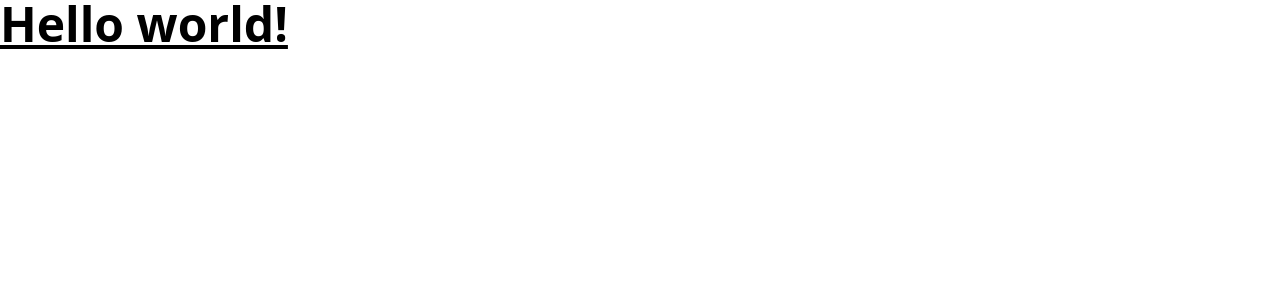
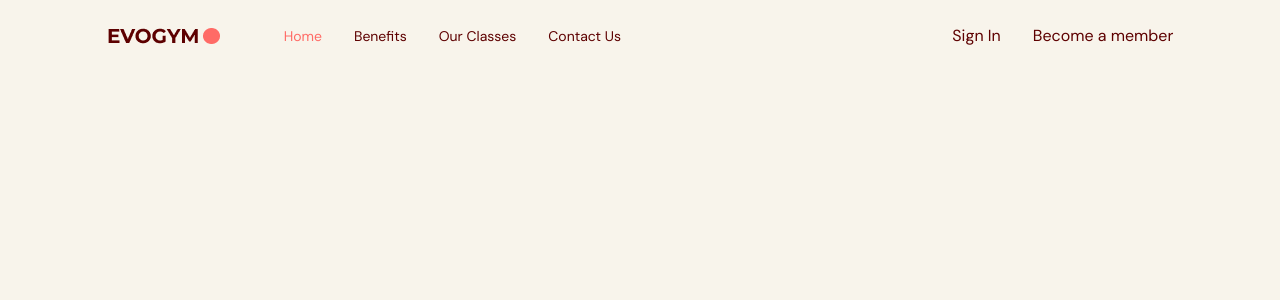
Before and after one commit to atakanteko/typescript-react-fitness-app, a React (Vite) app: page / in a window 1280 px wide. Shown: the top 300 px of the page. Built offline with nearby package versions, Linux system fonts and the light colour scheme.

Commit message:
create Link component for navbar with type of enums

```diff
--- a/src/App.tsx
+++ b/src/App.tsx
@@ -1,12 +1,17 @@
 import { useState } from 'react'
+import Navbar from '@/scenes/navbar'
+import { SelectedPage } from './shared/types';
 
 function App() {
-
+  const [selectedPage, setSelectedPage] = useState<SelectedPage>(
+    SelectedPage.Home
+  );
   return (
-    <div className="app">
-      <h1 className="text-5xl font-bold underline">
-        Hello world!
-      </h1>
+    <div className="app bg-gray-20">
+      <Navbar
+        selectedPage={selectedPage}
+        setSelectedPage={setSelectedPage}
+      />
     </div>
   )
 }
--- a/src/index.css
+++ b/src/index.css
@@ -1,3 +1,15 @@
+@import url("https://fonts.googleapis.com/css2?family=DM+Sans:wght@400;700&family=Montserrat:wght@700&display=swap");
+
 @tailwind base;
 @tailwind components;
 @tailwind utilities;
+
+html,
+body,
+#root,
+.app {
+  height: 100%;
+  width: 100%;
+  font-family: "DM Sans", sans-serif;
+  @apply text-gray-500;
+}
--- /dev/null
+++ b/src/scenes/navbar/Link.tsx
@@ -0,0 +1,26 @@
+import React from "react";
+import AnchorLink from "react-anchor-link-smooth-scroll"
+import { SelectedPage } from "@/shared/types";
+
+type Props = {
+    page: string,
+    selectedPage: SelectedPage,
+    setSelectedPage: React.Dispatch<React.SetStateAction<SelectedPage>>
+}
+
+const Link: React.FC <Props> = ({ page, selectedPage, setSelectedPage }) => {
+  const lowerCasePage = page.toLocaleLowerCase().replace(/ /g, "") as SelectedPage;
+  return (
+    <AnchorLink
+        className={`${selectedPage === lowerCasePage ? "text-primary-500": ""}
+            transition duration-500 hover:text-primary-300
+        `}
+        href={`#${lowerCasePage}`}
+        onClick={() => {setSelectedPage(lowerCasePage)}}
+    >
+     {page}
+    </AnchorLink>
+  )
+}
+
+export default Link
--- /dev/null
+++ b/src/scenes/navbar/index.tsx
@@ -0,0 +1,60 @@
+import { useState } from 'react';
+import { Bars3Icon, XMarkIcon } from "@heroicons/react/24/outline";
+import Logo from "@/assets/Logo.png";
+import { SelectedPage } from '@/shared/types';
+import Link from './Link';
+
+type Props = {
+  selectedPage: SelectedPage,
+  setSelectedPage: React.Dispatch<React.SetStateAction<SelectedPage>>
+}
+
+const Navbar = ({ selectedPage, setSelectedPage }: Props) => {
+  const flexBtw = "flex items-center justify-between";
+
+  return (
+    <nav>
+        <div
+          className={`${flexBtw} fixed top-0 z-30 w-full py-6`}
+        >
+            <div className={`${flexBtw} mx-auto w-5/6`}>
+              <div className={`${flexBtw} w-full gap-16`}>
+                {/* LEFT SIDE */}
+                <img src={Logo} alt="logo" />
+                {/* RIGHT SIDE */}
+                <div className={`${flexBtw} w-full`}>
+                  <div className={`${flexBtw} gap-8 text-sm`}>
+                    <Link
+                      page='Home'
+                      selectedPage={selectedPage}
+                      setSelectedPage={setSelectedPage}
+                    />
+                    <Link
+                      page='Benefits'
+                      selectedPage={selectedPage}
+                      setSelectedPage={setSelectedPage}
+                    />
+                    <Link
+                      page='Our Classes'
+                      selectedPage={selectedPage}
+                      setSelectedPage={setSelectedPage}
+                    />
+                    <Link
+                      page='Contact Us'
+                      selectedPage={selectedPage}
+                      setSelectedPage={setSelectedPage}
+                    />
+                  </div>
+                  <div className={`${flexBtw} gap-8`}>
+                    <p>Sign In</p>
+                    <button>Become a member</button>
+                  </div>
+                </div>
+              </div>
+            </div>
+        </div>
+    </nav>
+  )
+}
+
+export default Navbar;
--- /dev/null
+++ b/src/shared/types.ts
@@ -0,0 +1,6 @@
+export enum SelectedPage {
+    Home = "home",
+    Benefits = "benefits",
+    OurClasses = "ourclasses",
+    ContactUs = "contactus",
+}
```
